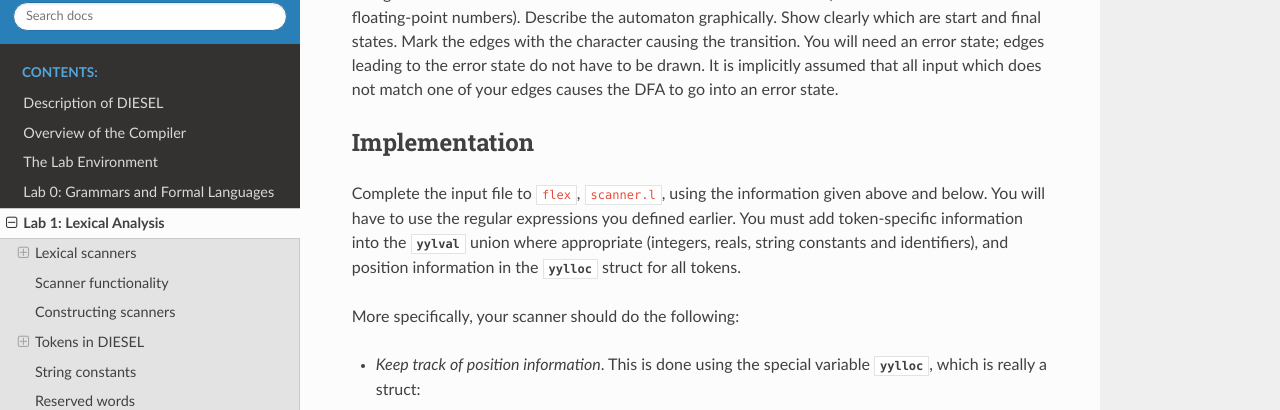
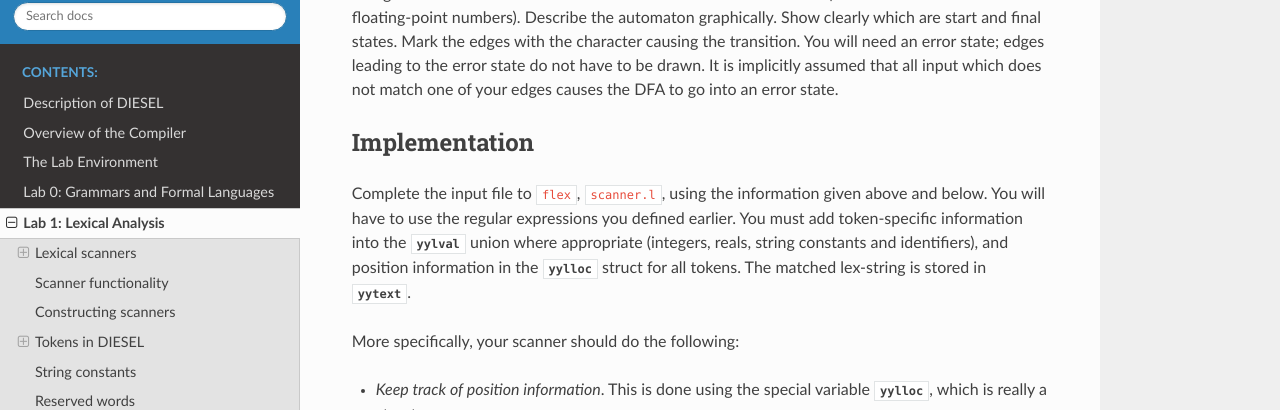
Before and after one commit to vollells/DiselCompiler, a Sphinx documentation site: the page built from instructions/source/lab1.rst, in a window 1280 px wide and 900 px high, scrolled down 6199 px, cut to the strip 0-410 px from the top of the window. Built offline with Sphinx 7.4.7 and the Read the Docs theme 2.0.0, drawn with Linux system fonts in a browser that asks for light colours; formulas are drawn with MathJax 3.

Commit message:
Add a nice to have - would have saved my 20min of googling

```diff
--- a/instructions/source/lab1.rst
+++ b/instructions/source/lab1.rst
@@ -404,7 +404,7 @@ information given above and below. You will have to use the regular
 expressions you defined earlier. You must add token-specific information
 into the :var:`yylval` union where appropriate (integers, reals, string
 constants and identifiers), and position information in the :var:`yylloc`
-struct for all tokens.
+struct for all tokens. The matched lex-string is stored in :var:`yytext`.
 
 More specifically, your scanner should do the following:
 
```
